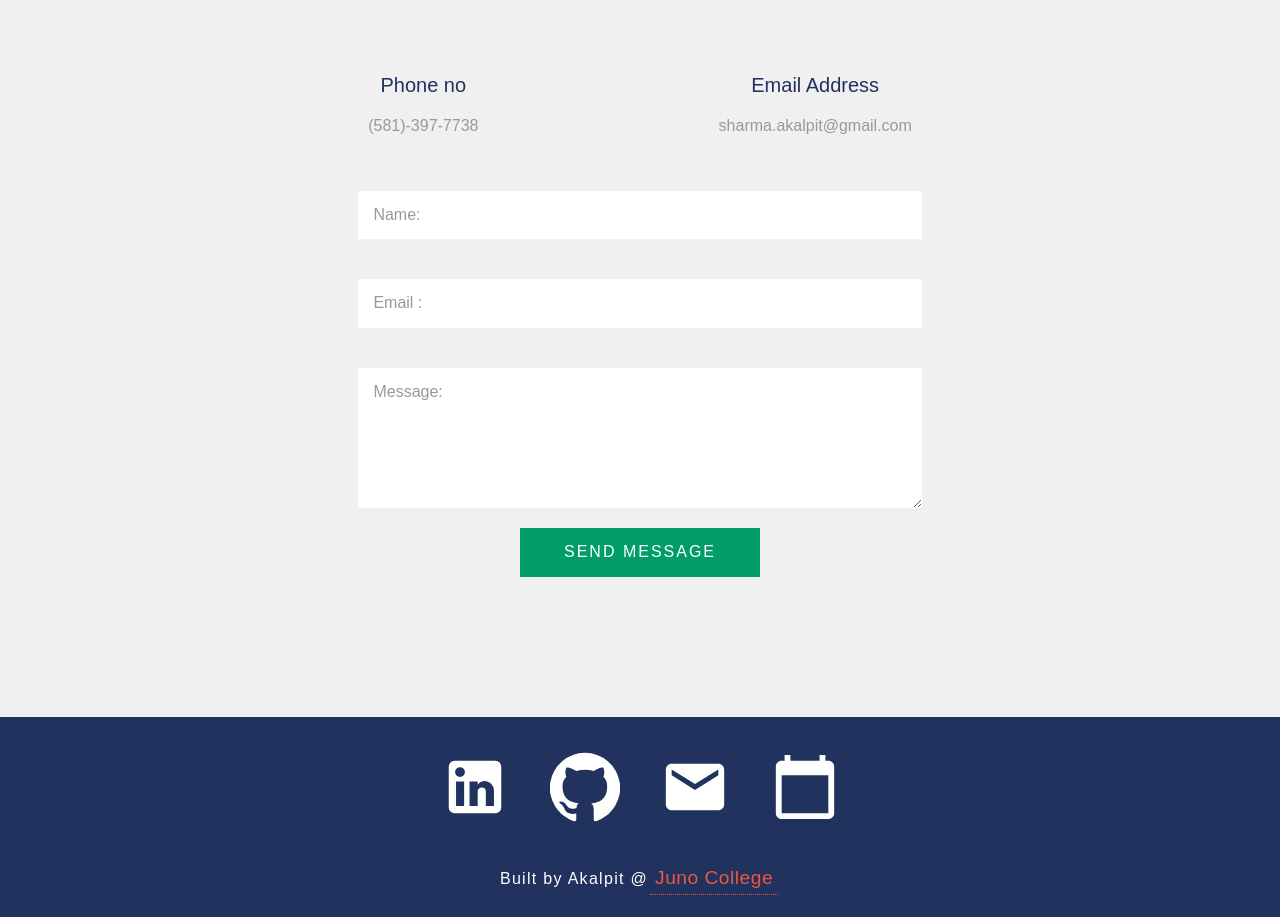
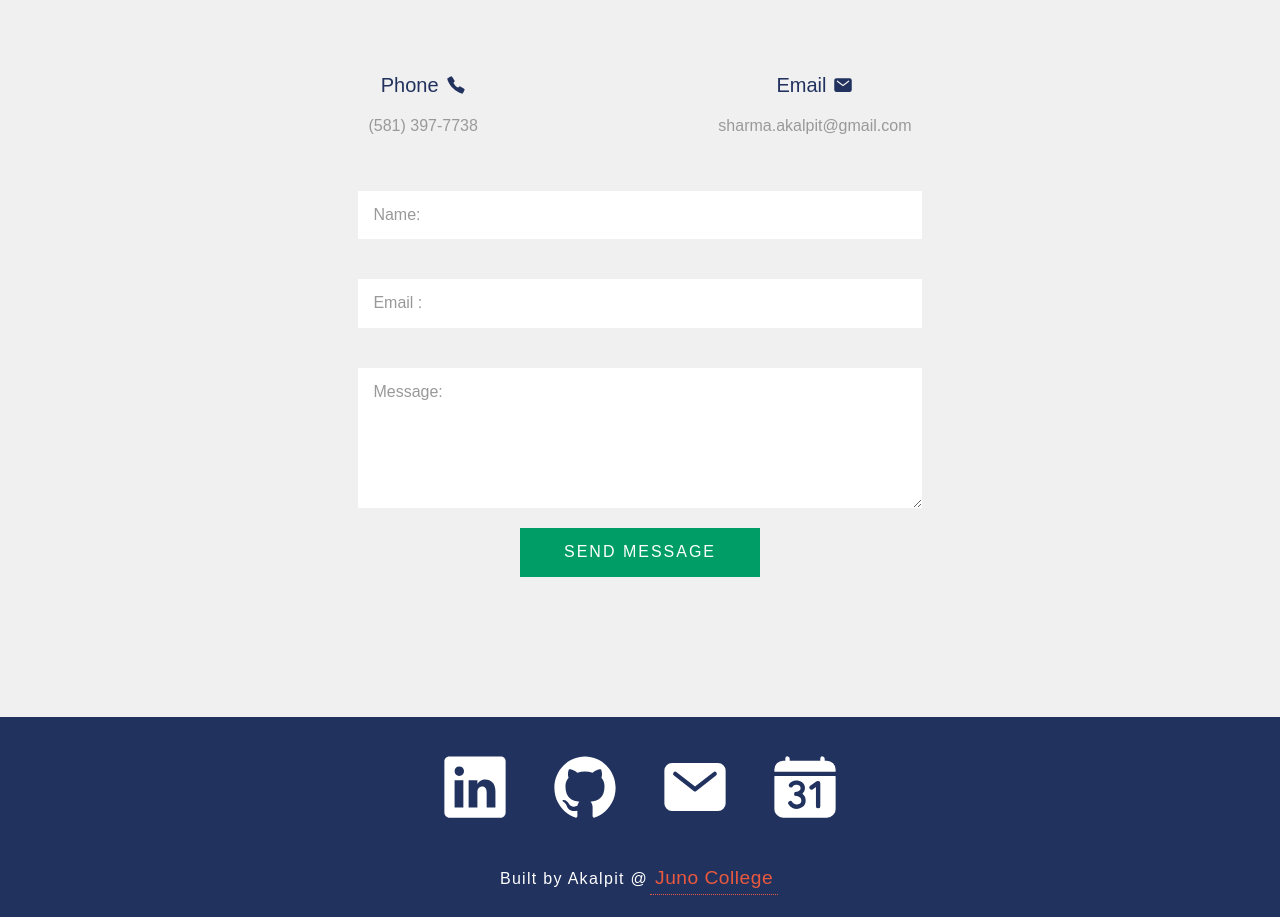
Before and after one commit to skininja673/Portfolio-React, a React (Create React App) app: page /contact in a window 1280 px wide. Shown: the part 204-1121 px from the top of the page. Built offline with nearby package versions, Linux system fonts and the light colour scheme.

Commit message:
added some css

```diff
--- a/src/components/Footer.js
+++ b/src/components/Footer.js
@@ -1,12 +1,12 @@
 import React from 'react';
 import '../styles/Footer.css';
-import { MyInfo } from '../helpers/Data';
+import { myInfo } from '../helpers/Data';
 
 function Footer() {
     return (
         <div className='footer'>
             <div className='socialMedia'>
-                {MyInfo.SocialLinksList.map((item) => {
+                {myInfo.socialLinks.map((item) => {
                     const { id, link, icon, name } = item;
                     return (
                         <a
--- a/src/helpers/Data.js
+++ b/src/helpers/Data.js
@@ -1,13 +1,10 @@
+import pic from '../assets/pic.jpeg';
 import Proj1 from '../assets/proj1.jpg';
 import Proj2 from '../assets/proj2.jpg';
 import Proj3 from '../assets/proj3.jpg';
 import Proj4 from '../assets/proj4.jpg';
 import Proj5 from '../assets/proj5.jpg';
 import Proj6 from '../assets/proj6.jpg';
-import LinkedInIcon from '@material-ui/icons/LinkedIn';
-import GitHub from '@material-ui/icons/GitHub';
-import EmailIcon from '@material-ui/icons/Email';
-import { CalendarToday } from '@material-ui/icons';
 import {
     IoLogoHtml5,
     IoLogoCss3,
@@ -17,11 +14,37 @@ import {
     IoLogoFirebase,
     IoLogoGithub,
     IoAccessibility,
-    // IoCallSharp,
-    // IoCalendarNumber,
+    IoCallSharp,
+    IoCalendarNumber,
+    IoLogoLinkedin,
+    IoMail,
 } from 'react-icons/io5';
 
-export const ProjectList = [
+export const aboutMe = {
+    myName: {
+        firstName: 'Akalpit',
+        lastName: 'Sharma',
+        nickName: 'AL',
+        fullName: function () {
+            return `${this.firstName} ${this.lastName}`;
+        },
+    },
+    myPhone: {
+        phoneNumber: '(581) 397-7738',
+        icon: <IoCallSharp />,
+    },
+    myEmail: {
+        email: 'sharma.akalpit@gmail.com',
+        icon: <IoMail />,
+    },
+    myCalendly: {
+        calendlyLink: 'https://calendly.com/akalpit',
+        icon: <IoCalendarNumber />,
+    },
+    myPic: pic,
+};
+
+export const projectList = [
     {
         id: 1,
         name: 'Find Me a Meal',
@@ -29,8 +52,8 @@ export const ProjectList = [
         skills: 'JavaScript,HTML,SASS',
         liveLink: 'https://find-me-a-meal.netlify.app/',
         codeLink: 'https://github.com/findMeAMealApp/Project2-FindMeAMeal',
+        dataSource: 'https://www.themealdb.com/api.php',
         about: 'This is a Java Script app, in which third party mealdb-api is used to fetch data, and user can search his favorite meal',
-        dataSource: 'https://www.themealdb.com/api.php',
     },
     {
         id: 2,
@@ -39,8 +62,8 @@ export const ProjectList = [
         skills: 'HTML, CSS, React,',
         liveLink: 'https://cocktail-main.netlify.app/',
         codeLink: 'https://github.com/skininja673/Project3-Cocktail',
+        dataSource: 'https://www.thecocktaildb.com/api.php',
         about: 'This is a React app, in which third party cocktaildb-api is used to fetch data, and user can search his favorite cocktail',
-        dataSource: 'https://www.thecocktaildb.com/api.php',
     },
     {
         id: 3,
@@ -49,8 +72,8 @@ export const ProjectList = [
         skills: 'HTML, CSS, React',
         liveLink: 'https://boisterous-kataifi-ff43c6.netlify.app/',
         codeLink: 'https://github.com/skininja673/color-generator-app',
+        dataSource: 'https://github.com/noeldelgado/values.js',
         about: 'This is a React app, where user can choose different color and shades. The data is coming from Values.js library',
-        dataSource: 'https://github.com/noeldelgado/values.js',
     },
     {
         id: 4,
@@ -59,8 +82,8 @@ export const ProjectList = [
         skills: 'HTML, CSS, React',
         liveLink: 'https://silly-rabanadas-de5545.netlify.app/',
         codeLink: 'https://github.com/skininja673/sidebar-modal',
+        dataSource: '',
         about: 'This is a React app, its a very common UI seen in many websites',
-        dataSource: '',
     },
     {
         id: 5,
@@ -69,8 +92,8 @@ export const ProjectList = [
         skills: 'HTML, CSS, React',
         liveLink: 'https://frabjous-zuccutto-a14ec4.netlify.app/',
         codeLink: 'https://github.com/skininja673/sliderApp',
+        dataSource: '',
         about: 'This is a React app, its a slider and it changes in every 2 second',
-        dataSource: '',
     },
     {
         id: 6,
@@ -79,22 +102,32 @@ export const ProjectList = [
         skills: 'React, JavaScript, HTML, CSS',
         liveLink: 'https://golden-eclair-7f9d75.netlify.app/',
         codeLink: 'https://github.com/skininja673/GroceryBud',
+        dataSource: '',
         about: 'This is a list, where user can add/delete/edit items in list. This is a React project',
-        dataSource: '',
     },
 ];
 
-export const MyInfo = {
-    name: 'Akalpit Sharma',
-    nickname: 'AL',
-    heading: 'Hi my name is Akalpit',
+export const myInfo = {
+    heading: `Hi my name is ${aboutMe.myName.firstName}`,
     title: 'A Frontend Web Developer with a passion for learning and creating',
-    mobile: '(581)-397-7738',
-    email: 'sharma.akalpit@gmail.com',
-    fullName: function () {
-        return `Generated full name is ${this.name} and my nickname is ${this.nickname}`;
+    introduction: function () {
+        return `I'm ${aboutMe.myName.fullName()}, a Front End Web Developer with a Computer Science degree from York University and a Web Development Certificate from Juno College of Technology. I am a hardworking and innovative thinker who loves creating user-friendly, responsive, clean, engaging and accessible applications. I bring strong communication and interpersonal skills to every team that I work with. When I am not coding, I enjoy watching foreign movies and listen to music. I also enjoy hopping on my bike and go for a long ride. You can catch me with a cup of coffee glued to a mobile at times!`;
     },
-    introduction: `I'm Akalpit Sharma, a Front End Web Developer with a Computer Science degree from York University and a Web Development Certificate from Juno College of Technology. I am a hardworking and innovative thinker who loves creating user-friendly, responsive, clean, engaging and accessible applications. I bring strong communication and interpersonal skills to every team that I work with. When I am not coding, I enjoy watching foreign movies and listen to music. I also enjoy hopping on my bike and go for a long ride. You can catch me with a cup of coffee glued to a mobile at times!`,
+    primaryContact: [
+        {
+            id: 1,
+            type: 'phone',
+            icon: aboutMe.myPhone.icon,
+            data: aboutMe.myPhone.phoneNumber,
+        },
+        {
+            id: 2,
+            type: 'email',
+            icon: aboutMe.myEmail.icon,
+            data: aboutMe.myEmail.email,
+        },
+    ],
+
     skills: [
         { id: 1, name: 'html', icon: <IoLogoHtml5 /> },
         { id: 2, name: 'css', icon: <IoLogoCss3 /> },
@@ -106,36 +139,36 @@ export const MyInfo = {
         { id: 8, name: 'accessibility', icon: <IoAccessibility /> },
     ],
 
-    SocialLinksList: [
+    socialLinks: [
         {
             id: 1,
             name: 'linkedin',
             link: 'https://www.linkedin.com/in/akalpit-sharma/',
-            icon: <LinkedInIcon />,
+            icon: <IoLogoLinkedin />,
         },
         {
             id: 2,
             name: 'github',
             link: 'https://github.com/skininja673?tab=repositories',
-            icon: <GitHub />,
+            icon: <IoLogoGithub />,
         },
         {
             id: 3,
             name: 'email',
-            link: 'mailto: sharma.akalpit@gmail.com',
-            icon: <EmailIcon />,
+            link: `mailto:`,
+            icon: <IoMail />,
         },
         {
             id: 4,
             name: 'calendly',
             link: 'https://calendly.com/akalpit',
-            icon: <CalendarToday />,
+            icon: <IoCalendarNumber />,
         },
     ],
 };
 
-export const ProjectDisclaimer =
+export const projectDisclaimer =
     'Welcome to my projects page! I enjoy coding in React, Javascript, HTML and CSS, and am consistently upgrading my skills to tackle more complex problems. You are welcome to view the code and any comments or suggestions are highly appreciated 🙏';
 
-export const FormDisclaimer =
+export const formDisclaimer =
     'Sometimes, I dont receive the notification from this form, you are requested to email me instead. Thank You !';
--- a/src/pages/ContactForm.js
+++ b/src/pages/ContactForm.js
@@ -1,10 +1,11 @@
 import React from 'react';
 import '../styles/ContactForm.css';
-import { MyInfo } from '../helpers/Data';
+import { myInfo } from '../helpers/Data';
 import Form from '../components/Form';
 
 const ContactForm = () => {
-    const { mobile, email } = MyInfo;
+    // const { contactList } = myInfo.primaryContact;
+
     return (
         <section className='contact' id='contact'>
             <div className='heading'>
@@ -14,20 +15,40 @@ const ContactForm = () => {
             <div className='content'>
                 <div className='contactInfo'>
                     <div className='contactInfoBx'>
+                        {myInfo.primaryContact.map((contact) => {
+                            const { id, type, icon, data } = contact;
+                            return (
+                                <div className='box' key={id}>
+                                    <div className='text'>
+                                        <h3>
+                                            {type}
+                                            <span className='contact-icon'>
+                                                {icon}
+                                            </span>
+                                        </h3>
+                                        <p>{data}</p>
+                                    </div>
+                                </div>
+                            );
+                        })}
+                    </div>
+                </div>
+                {/* <div className='contactInfo'>
+                    <div className='contactInfoBx'>
                         <div className='box'>
                             <div className='text'>
                                 <h3>Phone no</h3>
-                                <p>{mobile}</p>
+                                <p>mobile</p>
                             </div>
                         </div>
                         <div className='box'>
                             <div className='text'>
                                 <h3>Email Address</h3>
-                                <p>{email}</p>
+                                <p>email</p>
                             </div>
                         </div>
                     </div>
-                </div>
+                </div> */}
 
                 {/* <!-- Form --> */}
                 <div className='formBx'>
--- a/src/pages/Home.js
+++ b/src/pages/Home.js
@@ -1,12 +1,12 @@
 import React from 'react';
 import { Link } from 'react-router-dom';
-import { MyInfo } from '../helpers/Data';
+import { myInfo } from '../helpers/Data';
 import '../App.css';
 import '../styles/Home.css';
 import Skill from '../components/Skill';
 
 function Home() {
-    const { heading, title, introduction, skills } = MyInfo;
+    const { heading, title, skills } = myInfo;
 
     return (
         <div className='home'>
@@ -25,7 +25,7 @@ function Home() {
                     {/* about myself */}
                     <li className='item'>
                         <h3> Who am i ?</h3>
-                        <span className='intro'> {introduction}</span>
+                        <span className='intro'> {myInfo.introduction()}</span>
                     </li>
 
                     {/* about my skills */}
--- a/src/pages/ProjectDisplay.js
+++ b/src/pages/ProjectDisplay.js
@@ -1,12 +1,12 @@
 import React from 'react';
 import { useParams, Link } from 'react-router-dom';
-import { ProjectList } from '../helpers/Data';
+import { projectList } from '../helpers/Data';
 import '../styles/ProjectDisplay.css';
 
 function ProjectDisplay() {
     const { id } = useParams();
     const { image, name, about, dataSource, liveLink, codeLink } =
-        ProjectList[id - 1];
+        projectList[id - 1];
 
     return (
         <section className='project'>
--- a/src/pages/Projects.js
+++ b/src/pages/Projects.js
@@ -1,6 +1,6 @@
 import React from 'react';
 import ProjectItem from '../components/ProjectItem';
-import { ProjectList, ProjectDisclaimer } from '../helpers/Data';
+import { projectList, projectDisclaimer } from '../helpers/Data';
 
 import '../styles/Projects.css';
 
@@ -8,9 +8,9 @@ function Projects() {
     return (
         <div className='projects'>
             <h1> My Personal Projects</h1>
-            <h4>{ProjectDisclaimer}</h4>
+            <h4>{projectDisclaimer}</h4>
             <div className='projectList'>
-                {ProjectList.map((project) => {
+                {projectList.map((project) => {
                     const { id, name, image } = project;
                     return (
                         <ProjectItem
--- a/src/styles/ContactForm.css
+++ b/src/styles/ContactForm.css
@@ -30,6 +30,10 @@
 }
 .contactInfoBx .box .text h3 {
     font-weight: 500;
+    text-transform: capitalize;
+    display: flex;
+    justify-content: center;
+    align-items: center;
 }
 .contactInfoBx .box .text p {
     font-weight: 300;
@@ -40,8 +44,14 @@
 .styleMe:focus {
     border-bottom: 1px solid var(--greyColor);
 }
+.contact-icon {
+    /* border: 2px solid red; */
+    display: inline-flex;
+    flex-direction: column;
+    margin-left: 7px;
+}
 
-/* --------------- */
+/* ----<Form /> styling----------- */
 
 .formBx {
     margin: 20px 0px 0px 0px;
```
Also changed, not shown: src/assets/pic.jpeg (added).
